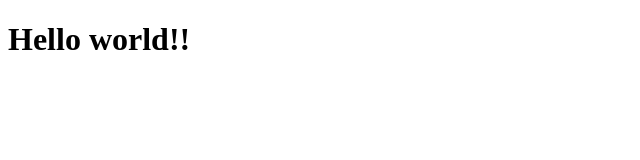
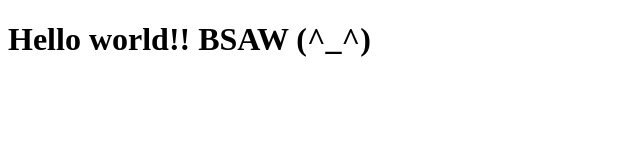
Before and after one commit to smailbsaw/-coursera-course-module2-assignment, a plain HTML site: page site/index.html in a window 1280 px wide. Shown: the whole page, without its empty margins (0-640 px from the left). Drawn offline with Linux system fonts and the light colour scheme.

Commit message:
bsaw change

```diff
--- a/site/index.html
+++ b/site/index.html
@@ -6,6 +6,6 @@
 	<title>Hello world!!</title>
 </head>
 <body>
-<h1>Hello world!!</h1>
+<h1>Hello world!! BSAW (^_^)</h1>
 </body>
 </html>
```
